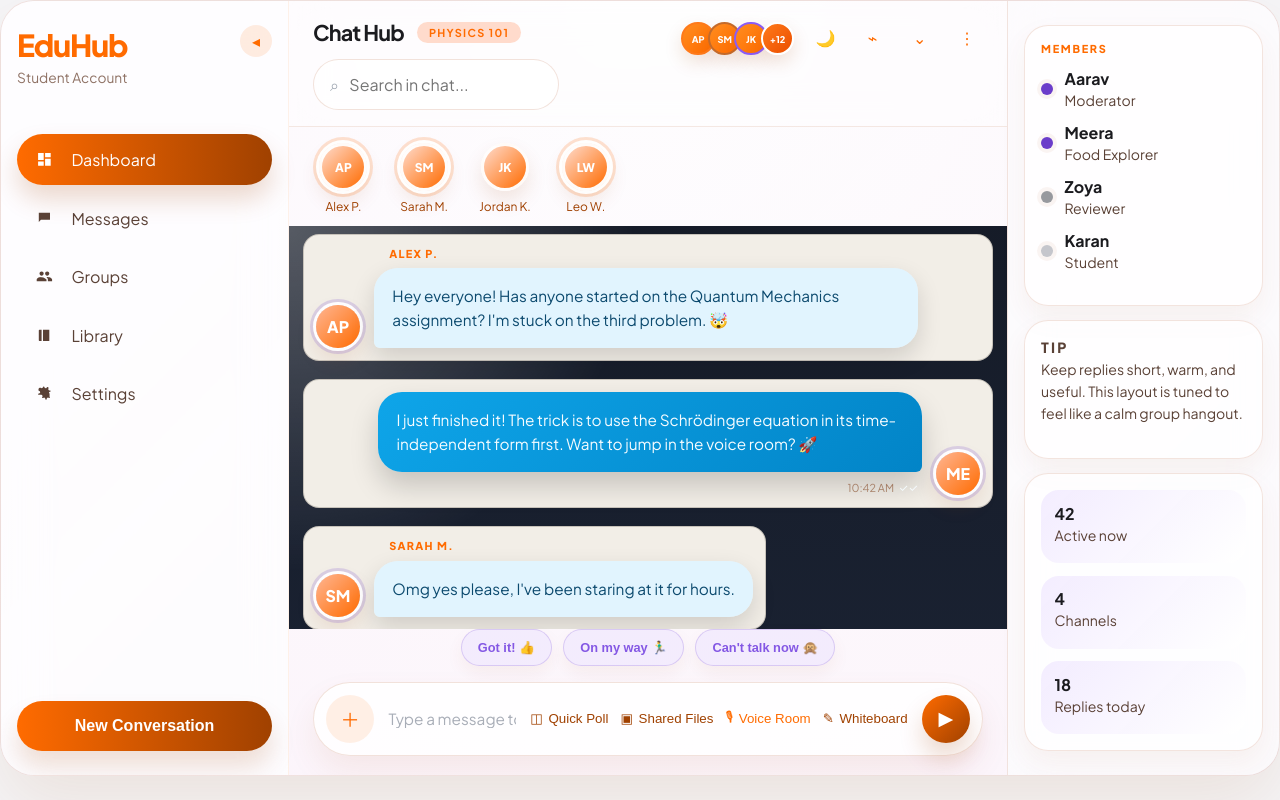
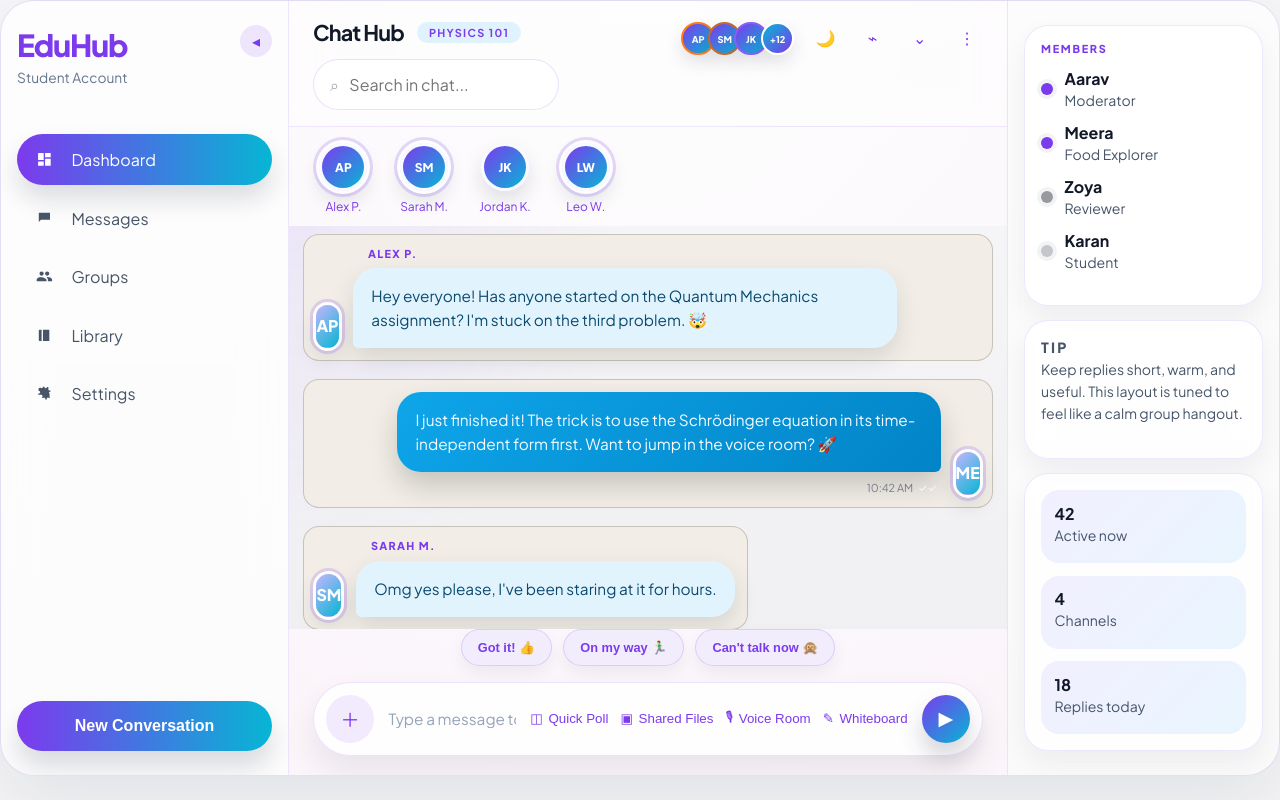
Before and after one commit to Abhishek-gupta18/BiteVerse, a React app in the folder frontend/: page /chat in a window 1280 px wide. Built offline with nearby package versions, Linux system fonts and the light colour scheme; the HTML template or start-up script is replaced by a standard one.

Commit message:
Not the first commit

```diff
--- a/frontend/src/styles/chat.css
+++ b/frontend/src/styles/chat.css
@@ -1,22 +1,22 @@
 :root {
-  --fluid-surface: #fbf8fe;
-  --fluid-surface-low: #f6f2f8;
-  --fluid-surface-container: #f0edf2;
-  --fluid-surface-high: #eae7ed;
-  --fluid-surface-highest: #e4e1e7;
-  --fluid-on-surface: #1b1b1f;
-  --fluid-on-surface-variant: #5a4136;
-  --fluid-primary: #a04100;
-  --fluid-primary-container: #ff6b00;
-  --fluid-primary-fixed: #ffdbcc;
-  --fluid-primary-fixed-dim: #ffb693;
-  --fluid-secondary: #6b3dca;
-  --fluid-secondary-container: #8458e4;
-  --fluid-secondary-fixed: #e9ddff;
-  --fluid-secondary-fixed-dim: #d1bcff;
-  --fluid-tertiary-container: #97999e;
-  --fluid-outline: #8e7164;
-  --fluid-outline-variant: #e2bfb0;
+  --fluid-surface: #f5f5f7;
+  --fluid-surface-low: #f0f0f3;
+  --fluid-surface-container: #e8ebf2;
+  --fluid-surface-high: #dce3ef;
+  --fluid-surface-highest: #cfd8e8;
+  --fluid-on-surface: #111827;
+  --fluid-on-surface-variant: #475569;
+  --fluid-primary: #06b6d4;
+  --fluid-primary-container: #7c3aed;
+  --fluid-primary-fixed: #e0f2fe;
+  --fluid-primary-fixed-dim: #c7d2fe;
+  --fluid-secondary: #7c3aed;
+  --fluid-secondary-container: #06b6d4;
+  --fluid-secondary-fixed: #ede9fe;
+  --fluid-secondary-fixed-dim: #c4b5fd;
+  --fluid-tertiary-container: #64748b;
+  --fluid-outline: #64748b;
+  --fluid-outline-variant: #cbd5e1;
 }
 
 .chat-hub-shell {
@@ -31,23 +31,23 @@
   gap: 0;
   overflow: hidden;
   border-radius: 34px;
-  background: linear-gradient(135deg, rgba(251, 248, 254, 0.96), rgba(246, 242, 248, 0.94));
-  border: 1px solid rgba(160, 65, 0, 0.12);
-  box-shadow: 0 30px 70px rgba(160, 65, 0, 0.1);
+  background: linear-gradient(180deg, #f5f5f7 0%, #f0f0f3 100%);
+  border: 1px solid rgba(124, 58, 237, 0.12);
+  box-shadow: 0 30px 70px rgba(15, 23, 42, 0.08);
   color: var(--fluid-on-surface);
   transition: grid-template-columns 320ms cubic-bezier(0.22, 1, 0.36, 1), background 500ms cubic-bezier(0.4, 0, 0.2, 1), border 500ms cubic-bezier(0.4, 0, 0.2, 1), box-shadow 500ms cubic-bezier(0.4, 0, 0.2, 1), color 500ms cubic-bezier(0.4, 0, 0.2, 1);
 }
 
 /* Dark theme overrides when `.dark` class is applied to .chat-hub-shell */
 .chat-hub-shell.dark {
-  background: linear-gradient(180deg, #0b0f13 0%, #0f1720 100%);
+  background: linear-gradient(180deg, #020617 0%, #0f172a 100%);
   color: #e6eef8;
   border: 1px solid rgba(255,255,255,0.04);
   box-shadow: 0 30px 70px rgba(2,6,23,0.6);
 }
 
 .chat-hub-shell.dark .chat-hub-sidebar {
-  background: rgba(8,10,12,0.92);
+  background: rgba(2,6,23,0.92);
   border-right: 1px solid rgba(255,255,255,0.03);
   color: rgba(255,255,255,0.95);
   transition: background 500ms cubic-bezier(0.4, 0, 0.2, 1), border-color 500ms cubic-bezier(0.4, 0, 0.2, 1), color 500ms cubic-bezier(0.4, 0, 0.2, 1);
@@ -76,12 +76,12 @@
 }
 
 .chat-hub-shell.dark .chat-nav-item.active {
-  background: linear-gradient(90deg, rgba(255,107,0,0.95), rgba(160,65,0,0.95));
+  background: linear-gradient(90deg, rgba(124,58,237,0.95), rgba(6,182,212,0.95));
   color: #fff;
 }
 
 .chat-hub-shell.dark .chat-topbar {
-  background: rgba(6,8,10,0.45);
+  background: rgba(2,6,23,0.5);
   border-bottom: 1px solid rgba(255,255,255,0.03);
   transition: background 500ms cubic-bezier(0.4, 0, 0.2, 1), border-color 500ms cubic-bezier(0.4, 0, 0.2, 1);
 }
@@ -91,7 +91,7 @@
 }
 
 .chat-hub-shell.dark .chat-thread {
-  background: linear-gradient(180deg, rgba(2,6,23,0.98), rgba(8,12,18,0.98));
+  background: linear-gradient(180deg, rgba(2,6,23,0.98), rgba(15,23,42,0.98));
   transition: background 500ms cubic-bezier(0.4, 0, 0.2, 1);
 }
 
@@ -114,9 +114,9 @@
 
 .chat-hub-sidebar {
   padding: 1.5rem 1rem;
-  background: rgba(255, 255, 255, 0.68);
+  background: rgba(255, 255, 255, 0.78);
   backdrop-filter: blur(22px);
-  border-right: 1px solid rgba(255, 153, 77, 0.12);
+  border-right: 1px solid rgba(124, 58, 237, 0.12);
   display: flex;
   flex-direction: column;
   transition: padding 260ms ease, width 320ms cubic-bezier(0.22, 1, 0.36, 1);
@@ -139,7 +139,7 @@
   border: 0;
   border-radius: 999px;
   cursor: pointer;
-  background: rgba(255, 107, 0, 0.12);
+  background: rgba(124, 58, 237, 0.12);
   color: var(--fluid-primary-container);
   font-size: 1rem;
   font-weight: 800;
@@ -159,7 +159,7 @@
 .chat-branding p {
   margin: 0.3rem 0 0;
   font-size: 0.86rem;
-  color: #8e7164;
+  color: #64748b;
 }
 
 .chat-nav {
@@ -171,7 +171,7 @@
 .chat-nav-item {
   border: 0;
   background: transparent;
-  color: #5a4136;
+  color: #475569;
   display: flex;
   align-items: center;
   gap: 0.95rem;
@@ -197,7 +197,7 @@
 .chat-nav-item.active {
   background: linear-gradient(90deg, var(--fluid-primary-container), var(--fluid-primary));
   color: #fff;
-  box-shadow: 0 14px 26px rgba(160, 65, 0, 0.2);
+  box-shadow: 0 14px 26px rgba(15, 23, 42, 0.14);
 }
 
 .chat-sidebar-cta {
@@ -209,7 +209,7 @@
   color: #fff;
   font-size: 1rem;
   font-weight: 700;
-  box-shadow: 0 16px 24px rgba(160, 65, 0, 0.16);
+  box-shadow: 0 16px 24px rgba(15, 23, 42, 0.14);
   cursor: pointer;
 }
 
@@ -230,8 +230,8 @@
   align-items: flex-start;
   justify-content: space-between;
   gap: 1.5rem;
-  border-bottom: 1px solid rgba(226, 191, 176, 0.35);
-  background: rgba(255, 255, 255, 0.35);
+  border-bottom: 1px solid rgba(124, 58, 237, 0.12);
+  background: rgba(255, 255, 255, 0.45);
   backdrop-filter: blur(18px);
 }
 
@@ -273,7 +273,7 @@
   gap: 0.65rem;
   padding: 0.9rem 1rem;
   border-radius: 999px;
-  border: 1px solid rgba(226, 191, 176, 0.45);
+  border: 1px solid rgba(124, 58, 237, 0.16);
   background: rgba(255, 255, 255, 0.72);
   box-shadow: inset 0 1px 0 rgba(255, 255, 255, 0.82);
 }
@@ -315,12 +315,12 @@
   font-size: 0.58rem;
   font-weight: 800;
   color: #fff;
-  background: linear-gradient(135deg, #ff8d1f, #ff6b00);
-  box-shadow: 0 8px 18px rgba(160, 65, 0, 0.15);
+  background: linear-gradient(135deg, #7c3aed, #06b6d4);
+  box-shadow: 0 8px 18px rgba(15, 23, 42, 0.12);
 }
 
 .chat-avatar-stack__more {
-  background: linear-gradient(135deg, #ff7a1a, #eb4e00);
+  background: linear-gradient(135deg, #06b6d4, #7c3aed);
 }
 
 .chat-icon-button {
@@ -347,7 +347,7 @@
   gap: 0.45rem;
   justify-items: center;
   min-width: 3.8rem;
-  color: var(--fluid-primary);
+  color: var(--fluid-secondary);
   font-size: 0.75rem;
 }
 
@@ -358,18 +358,18 @@
   border: 3px solid rgba(255, 255, 255, 0.96);
   display: grid;
   place-items: center;
-  background: linear-gradient(135deg, #ffdbcc, #ff6b00);
+  background: linear-gradient(135deg, #7c3aed, #06b6d4);
   color: #fff;
   font-weight: 800;
-  box-shadow: 0 10px 20px rgba(160, 65, 0, 0.12);
+  box-shadow: 0 10px 20px rgba(15, 23, 42, 0.12);
   position: relative;
 }
 
 .chat-person-card__avatar.active {
   box-shadow:
     0 0 0 3px rgba(255, 255, 255, 0.96),
-    0 0 0 6px rgba(255, 107, 0, 0.2),
-    0 10px 20px rgba(160, 65, 0, 0.12);
+    0 0 0 6px rgba(124, 58, 237, 0.2),
+    0 10px 20px rgba(15, 23, 42, 0.12);
 }
 
 .chat-thread {
@@ -380,8 +380,8 @@
   display: grid;
   gap: 1.15rem;
   background:
-    radial-gradient(circle at top left, rgba(255, 255, 255, 0.28), transparent 42%),
-    linear-gradient(180deg, rgba(14, 20, 33, 0.97), rgba(18, 26, 42, 0.97));
+    radial-gradient(circle at top left, rgba(124, 58, 237, 0.08), transparent 42%),
+    linear-gradient(180deg, rgba(245, 245, 247, 0.98), rgba(240, 240, 243, 0.98));
 }
 
   .chat-hub-shell--sidebar-collapsed .chat-hub-sidebar {
@@ -412,7 +412,7 @@
     padding: 0;
     border-radius: 18px;
     margin: 0 auto;
-    box-shadow: 0 10px 18px rgba(160, 65, 0, 0.08);
+    box-shadow: 0 10px 18px rgba(15, 23, 42, 0.08);
     transition: width 240ms ease, height 240ms ease, padding 240ms ease, background 220ms ease, box-shadow 220ms ease;
   }
 
@@ -423,8 +423,8 @@
 
   /* Make sure icons are visible and centered in collapsed state */
   .chat-hub-shell--sidebar-collapsed .chat-nav-item {
-    color: rgba(255,255,255,0.9); /* icon color */
-    background: rgba(255,255,255,0.02);
+    color: rgba(15,23,42,0.88);
+    background: rgba(255,255,255,0.6);
   }
 
   .chat-hub-shell--sidebar-collapsed .chat-nav-item__icon {
@@ -480,7 +480,7 @@
   }
 
   .chat-hub-shell--sidebar-collapsed .chat-nav-item.active {
-    box-shadow: 0 14px 24px rgba(160, 65, 0, 0.18);
+    box-shadow: 0 14px 24px rgba(15, 23, 42, 0.16);
   }
 
   .chat-hub-shell--sidebar-collapsed .chat-hub-right {
@@ -539,15 +539,15 @@
 }
 
 .chat-message__avatar {
-  width: 2.7rem;
+    border-bottom: 1px solid rgba(124, 58, 237, 0.12);
   height: 2.7rem;
   border-radius: 999px;
   display: grid;
   place-items: center;
   color: #fff;
   font-weight: 800;
-  background: linear-gradient(135deg, var(--fluid-primary-fixed-dim), var(--fluid-primary-container));
-  box-shadow: 0 10px 22px rgba(160, 65, 0, 0.14);
+  background: linear-gradient(135deg, var(--fluid-secondary-fixed-dim), var(--fluid-secondary-container));
+  box-shadow: 0 10px 22px rgba(15, 23, 42, 0.14);
 }
 
 .chat-message__body {
@@ -565,7 +565,7 @@
   margin-left: 0.95rem;
   font-size: 0.68rem;
   letter-spacing: 0.12em;
-  color: var(--fluid-primary-container);
+  color: var(--fluid-secondary);
   font-weight: 800;
 }
 
@@ -576,7 +576,7 @@
   color: var(--chat-received-fg, var(--fluid-on-surface-variant));
   background: var(--chat-received-bg, rgba(255, 255, 255, 0.82));
   border: 0;
-  box-shadow: 0 10px 24px rgba(0, 0, 0, 0.14);
+  box-shadow: 0 10px 24px rgba(15, 23, 42, 0.12);
 }
 
 .glass-card {
@@ -598,7 +598,7 @@
 }
 
 .bubble-in.glass-card {
-  background: var(--chat-received-bg, rgba(255, 255, 255, 0.8));
+  background: var(--chat-received-bg, rgba(255, 255, 255, 0.92));
 }
 
 .chat-message__bubble--primary {
@@ -614,7 +614,7 @@
   gap: 0.3rem;
   padding-right: 0.25rem;
   font-size: 0.68rem;
-  color: rgba(120, 53, 15, 0.55);
+  color: rgba(71, 85, 105, 0.7);
 }
 
 .chat-message__meta span:last-child {
@@ -635,15 +635,15 @@
 }
 
 .chat-quick-actions__pill {
-  border: 1px solid rgba(107, 61, 202, 0.2);
+  border: 1px solid rgba(124, 58, 237, 0.18);
   border-radius: 999px;
-  background: rgba(233, 221, 255, 0.45);
-  color: var(--fluid-secondary-container);
+  background: rgba(237, 233, 254, 0.72);
+  color: var(--fluid-secondary);
   padding: 0.62rem 1rem;
   font-size: 0.8rem;
   font-weight: 700;
   cursor: pointer;
-  box-shadow: 0 8px 18px rgba(160, 65, 0, 0.06);
+  box-shadow: 0 8px 18px rgba(15, 23, 42, 0.06);
 }
 
 .chat-composer-shell {
@@ -653,11 +653,11 @@
   gap: 0.9rem;
   padding: 0.75rem;
   border-radius: 999px;
-  background: rgba(255, 255, 255, 0.82);
-  border: 1px solid rgba(226, 191, 176, 0.45);
+  background: rgba(255, 255, 255, 0.86);
+  border: 1px solid rgba(124, 58, 237, 0.14);
   box-shadow:
     inset 0 1px 0 rgba(255, 255, 255, 0.9),
-    0 16px 32px rgba(160, 65, 0, 0.08);
+    0 16px 32px rgba(15, 23, 42, 0.08);
 }
 
 .chat-composer-shell__plus,
@@ -674,7 +674,7 @@
 
 .chat-composer-shell__plus {
   color: var(--fluid-primary-container);
-  background: rgba(255, 107, 0, 0.1);
+  background: rgba(124, 58, 237, 0.1);
 }
 
 .chat-composer-shell input {
@@ -688,14 +688,14 @@
 }
 
 .chat-composer-shell input::placeholder {
-  color: #a8adb7;
+  color: #94a3b8;
 }
 
 .chat-composer-shell__tools {
   display: flex;
   align-items: center;
   gap: 0.75rem;
-  color: var(--fluid-primary);
+  color: var(--fluid-secondary);
   font-size: 0.65rem;
   font-weight: 700;
   text-transform: uppercase;
@@ -721,13 +721,13 @@
 .chat-composer-shell__send {
   color: #fff;
   background: linear-gradient(135deg, var(--fluid-primary-container), var(--fluid-primary));
-  box-shadow: 0 14px 24px rgba(160, 65, 0, 0.2);
+  box-shadow: 0 14px 24px rgba(15, 23, 42, 0.18);
 }
 
 .chat-hub-right {
   padding: 1.5rem 1rem;
-  background: rgba(255, 255, 255, 0.6);
-  border-left: 1px solid rgba(226, 191, 176, 0.4);
+  background: rgba(255, 255, 255, 0.68);
+  border-left: 1px solid rgba(124, 58, 237, 0.12);
   backdrop-filter: blur(20px);
   display: grid;
   gap: 0.9rem;
@@ -736,9 +736,9 @@
 .chat-side-card {
   padding: 1rem;
   border-radius: 24px;
-  background: rgba(255, 255, 255, 0.7);
-  border: 1px solid rgba(226, 191, 176, 0.42);
-  box-shadow: 0 12px 28px rgba(160, 65, 0, 0.06);
+  background: rgba(255, 255, 255, 0.78);
+  border: 1px solid rgba(124, 58, 237, 0.12);
+  box-shadow: 0 12px 28px rgba(15, 23, 42, 0.06);
 }
 
 .chat-side-card__label {
@@ -747,7 +747,7 @@
   text-transform: uppercase;
   letter-spacing: 0.16em;
   font-weight: 800;
-  color: var(--fluid-primary-container);
+  color: var(--fluid-secondary);
 }
 
 .chat-side-member-list {
@@ -766,7 +766,7 @@
   height: 0.72rem;
   border-radius: 999px;
   background: #cbd5e1;
-  box-shadow: 0 0 0 4px rgba(160, 65, 0, 0.05);
+  box-shadow: 0 0 0 4px rgba(15, 23, 42, 0.05);
 }
 
 .chat-side-member__dot.online {
@@ -807,7 +807,7 @@
 .chat-summary-item {
   padding: 0.78rem 0.85rem;
   border-radius: 18px;
-  background: linear-gradient(135deg, rgba(233, 221, 255, 0.54), rgba(255, 255, 255, 0.62));
+  background: linear-gradient(135deg, rgba(237, 233, 254, 0.74), rgba(224, 242, 254, 0.72));
 }
 
 .chat-message__avatar--round::after,
@@ -820,8 +820,8 @@
   position: relative;
   box-shadow:
     0 0 0 3px rgba(255, 255, 255, 0.96),
-    0 0 0 6px rgba(107, 61, 202, 0.18),
-    0 10px 22px rgba(160, 65, 0, 0.14);
+    0 0 0 6px rgba(124, 58, 237, 0.18),
+    0 10px 22px rgba(15, 23, 42, 0.14);
 }
 
 .chat-person-card__avatar.active {
@@ -833,14 +833,14 @@
   100% {
     box-shadow:
       0 0 0 3px rgba(255, 255, 255, 0.96),
-      0 0 0 6px rgba(255, 107, 0, 0.18),
-      0 10px 20px rgba(160, 65, 0, 0.12);
+      0 0 0 6px rgba(124, 58, 237, 0.18),
+      0 10px 20px rgba(15, 23, 42, 0.12);
   }
   50% {
     box-shadow:
       0 0 0 3px rgba(255, 255, 255, 0.96),
-      0 0 0 7px rgba(107, 61, 202, 0.18),
-      0 12px 24px rgba(160, 65, 0, 0.16);
+      0 0 0 7px rgba(6, 182, 212, 0.18),
+      0 12px 24px rgba(15, 23, 42, 0.16);
   }
 }
 
@@ -863,7 +863,7 @@
 
   .chat-hub-sidebar {
     border-right: 0;
-    border-bottom: 1px solid rgba(255, 153, 77, 0.12);
+    border-bottom: 1px solid rgba(124, 58, 237, 0.12);
   }
 
   .chat-topbar {
```
